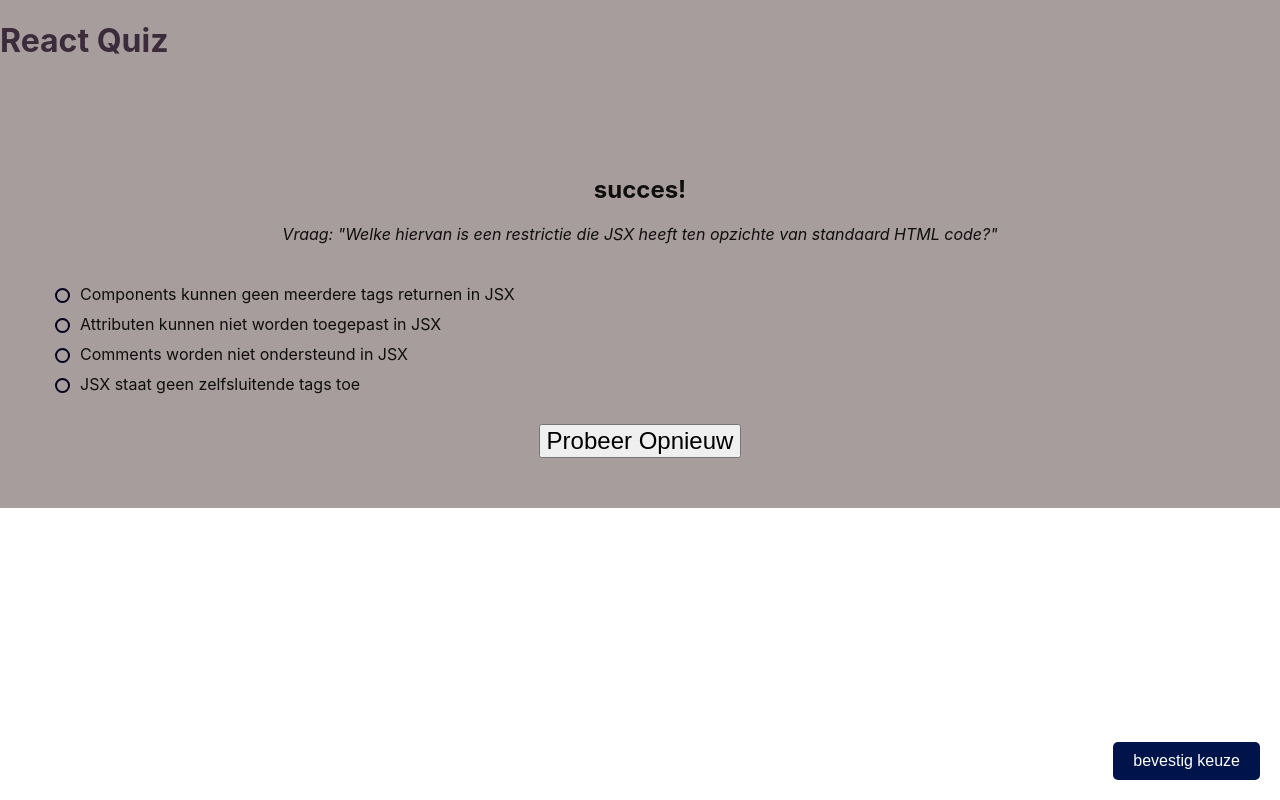
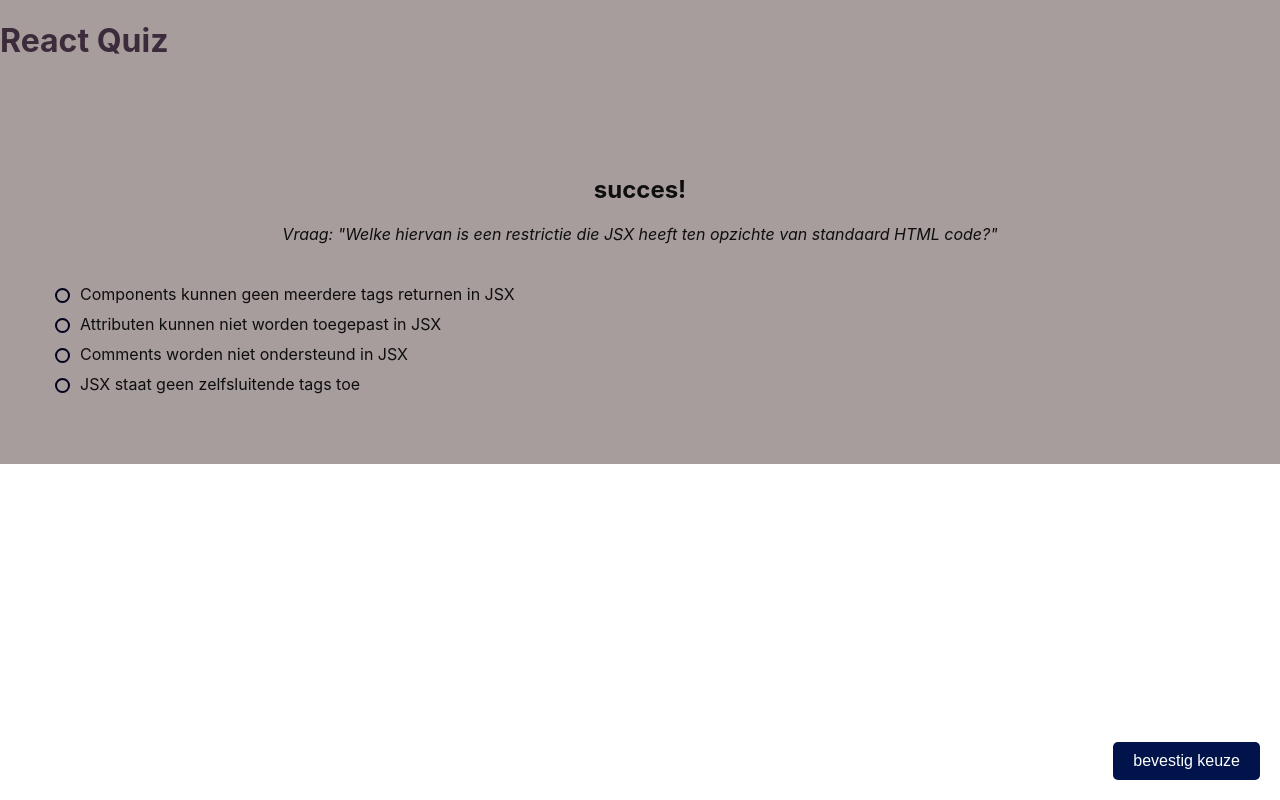
Before and after one commit to Melanforsaken/ReactQuiz2, a React (Create React App) app: page / in a window 1280 px wide. Built offline with nearby package versions, Linux system fonts and the light colour scheme.

Commit message:
toevoeging van state die trackt of de user een keuze heeft gemaakt, zodat de retry button dan pas verschijnt

```diff
--- a/src/App.js
+++ b/src/App.js
@@ -11,6 +11,7 @@
   const [result, setResult] = useState('');
   const [explanation, setExplanation] = useState('');
   const [canProceed, setCanProceed] = useState(false);
+  const [attempted, setAttempted] = useState(false); // New state for tracking attempts
 
   const correctAnswer = 'Components kunnen geen meerdere tags returnen in JSX';
 
@@ -26,6 +27,7 @@
   };
 
   const handleConfirm = () => {
+    setAttempted(true); // Mark as attempted
     if (selectedOption === correctAnswer) {
       setResult('correct');
       setCanProceed(true);
@@ -42,6 +44,7 @@
     setResult('');
     setExplanation('');
     setCanProceed(false);
+    setAttempted(false); // Reset attempted state for fresh start
   };
 
   return (
@@ -102,9 +105,11 @@
                       Volgende Pagina <FaArrowRight />
                     </Link>
                   ) : (
-                    <button onClick={handleRetry} style={{ fontSize: '24px', marginTop: '10px' }}>
-                      Probeer Opnieuw
-                    </button>
+                    attempted && !canProceed && ( // Show retry only if attempted and incorrect
+                      <button onClick={handleRetry} style={{ fontSize: '24px', marginTop: '10px' }}>
+                        Probeer Opnieuw
+                      </button>
+                    )
                   )}
                 </div>
               </div>
```
